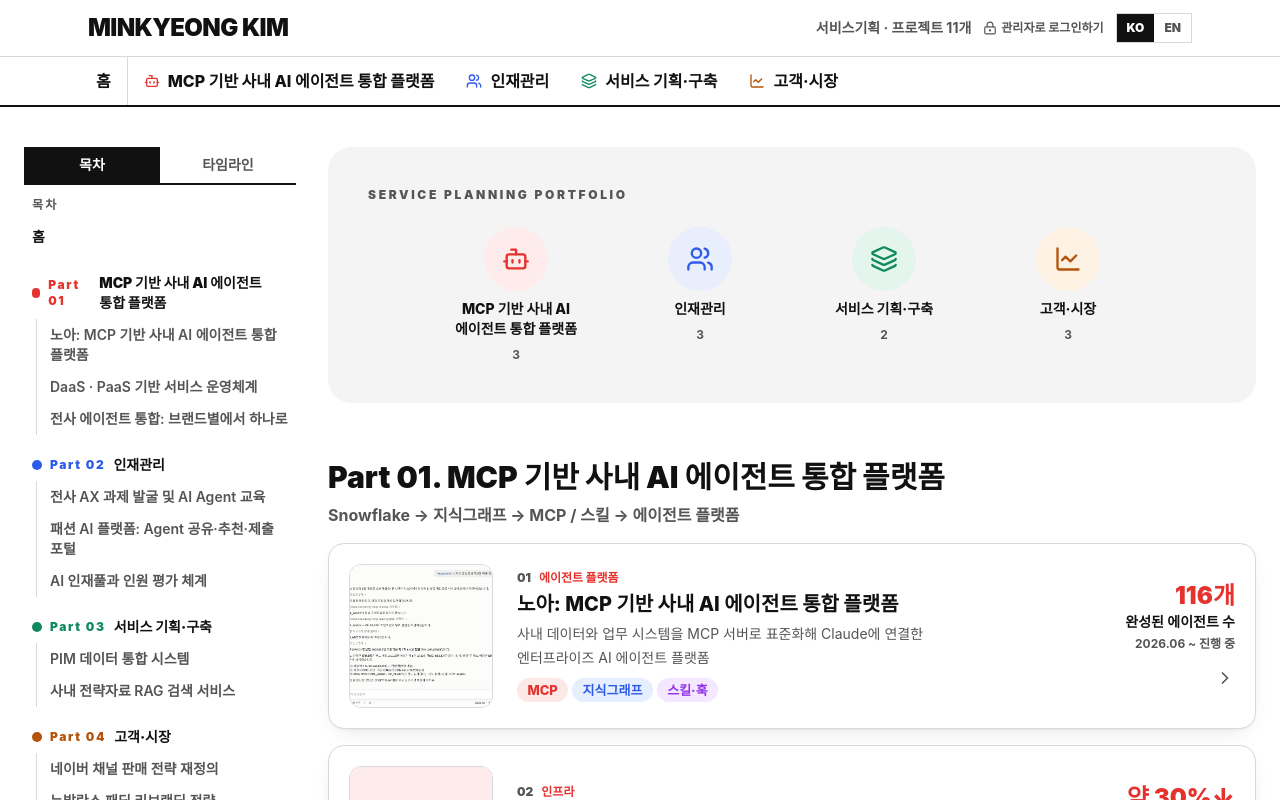
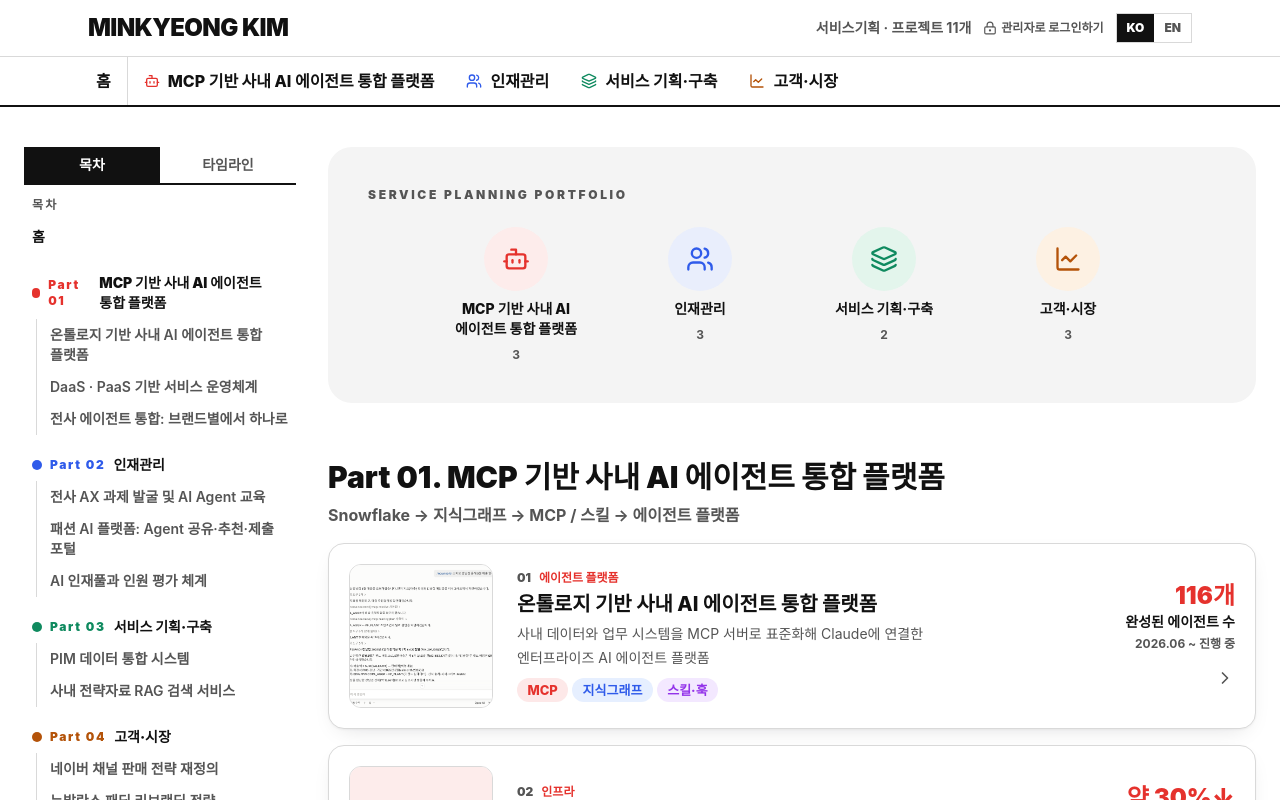
Before and after one commit to MINKYEONG-GIM/portfolio, a Next.js app: page / in a window 1280 px wide. Shown: the top 800 px of the page. Built offline with nearby package versions, Linux system fonts and the light colour scheme; no server answers; a web font is replaced by a local one.

Commit message:
노아 프로젝트 제목을 '온톨로지 기반 사내 AI 에이전트 통합 플랫폼'으로 변경
Co-Authored-By: Claude Fable 5.1 <noreply@anthropic.com>

```diff
--- a/src/data/projects.en.ts
+++ b/src/data/projects.en.ts
@@ -206,7 +206,7 @@ export const PROJECTS_EN: Record<string, Partial<Project>> = {
   },
   "noa-mcp-agent-platform": {
     group: "① Agent platform",
-    title: "NoA: MCP-based Enterprise AI Agent Platform",
+    title: "Ontology-based Enterprise AI Agent Platform",
     subtitle: "Internal data and business systems standardized as MCP servers and connected to Claude",
     period: "2026.06 – ongoing",
     purpose: "Connect internal data and business systems to LLM agents so that everyday work becomes AI tooling and productivity rises.",
--- a/src/data/projects.ts
+++ b/src/data/projects.ts
@@ -155,7 +155,7 @@ export const PROJECTS: Project[] = [
     slug: "noa-mcp-agent-platform",
     part: 1,
     group: "① 에이전트 플랫폼",
-    title: "노아: MCP 기반 사내 AI 에이전트 통합 플랫폼",
+    title: "온톨로지 기반 사내 AI 에이전트 통합 플랫폼",
     subtitle: "사내 데이터와 업무 시스템을 MCP 서버로 표준화해 Claude에 연결한 엔터프라이즈 AI 에이전트 플랫폼",
     period: "2026.06 ~ 진행 중",
     purpose: "사내 데이터와 업무 시스템을 LLM 에이전트에 연결해, 사내 업무를 AI 도구화하고 생산성을 높입니다.",
```
